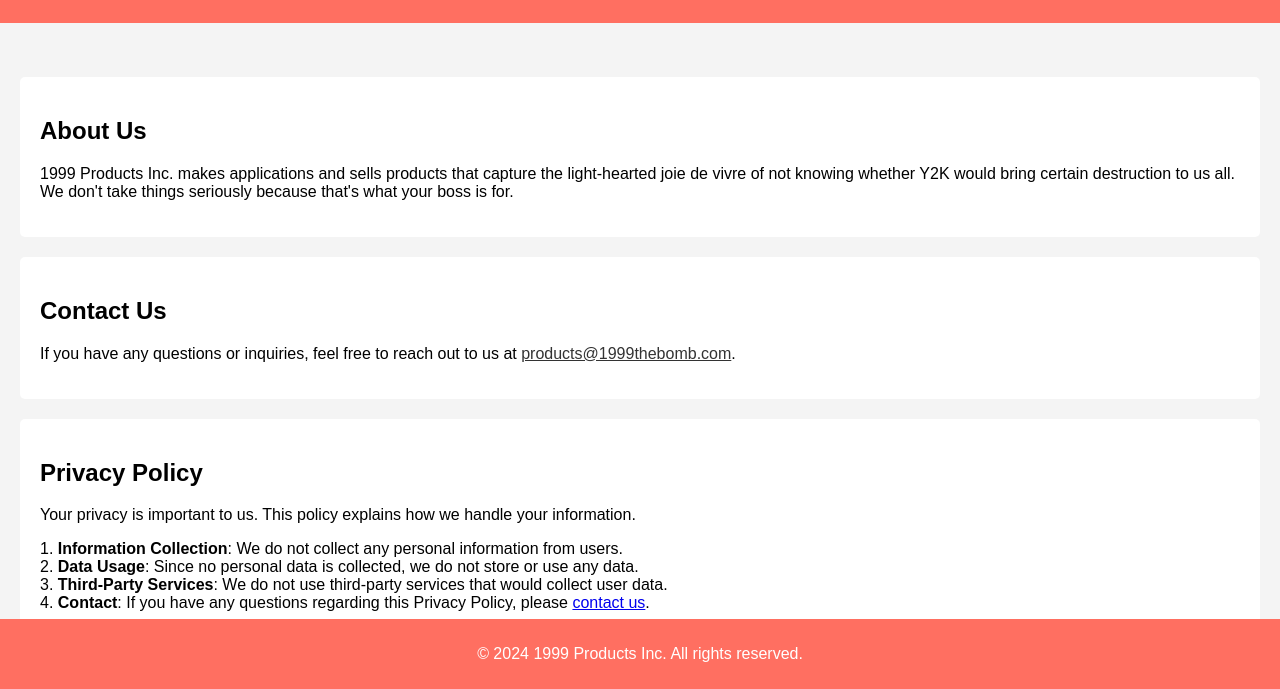
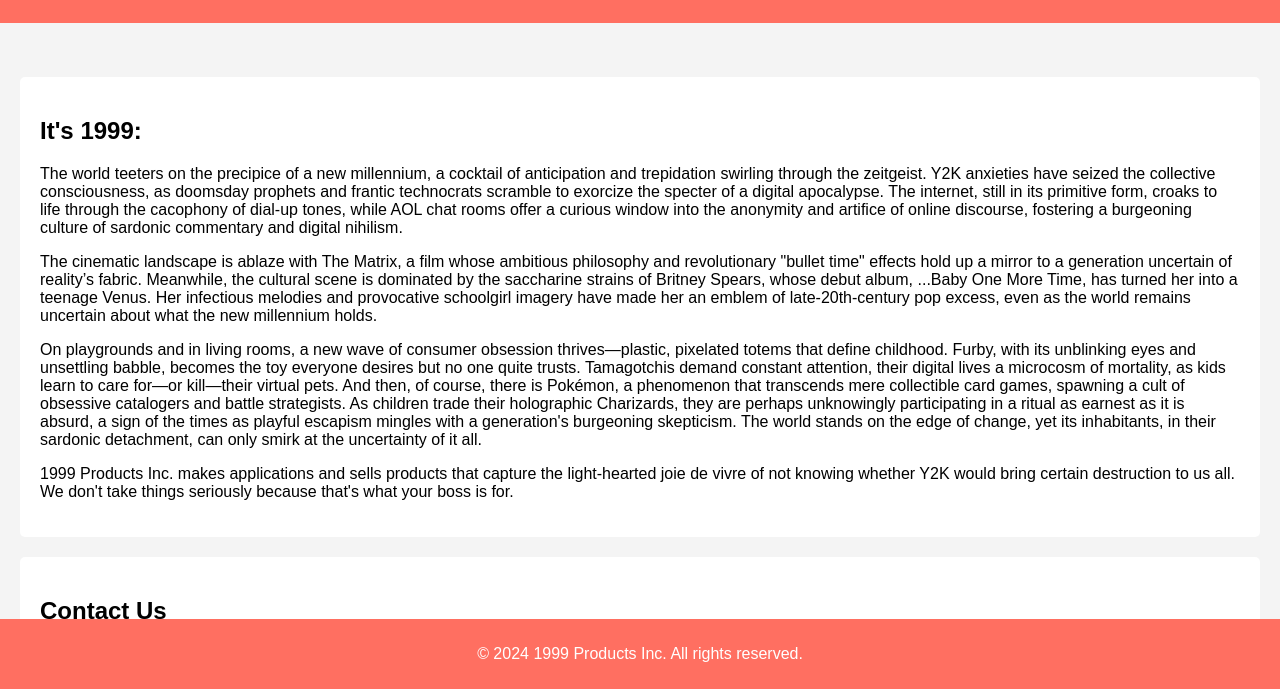
Before and after one commit to 1999products/1999products.github.io, a plain HTML site: page index.html in a window 1280 px wide. Shown: the part 111-800 px from the top of the page. Drawn offline with Linux system fonts and the light colour scheme.

Commit message:
Update about us

```diff
--- a/index.html
+++ b/index.html
@@ -74,8 +74,18 @@
 
     <div class="container">
         <section id="about" class="about">
-            <h2>About Us</h2>
-            <p>1999 Products Inc. makes applications and sells products that capture the light-hearted joie de vivre of not knowing whether Y2K would bring certain destruction to us all. We don't take things seriously because that's what your boss is for.</p>
+            <h2>It's 1999:</h2>
+<p>
+The world teeters on the precipice of a new millennium, a cocktail of anticipation and trepidation swirling through the zeitgeist. Y2K anxieties have seized the collective consciousness, as doomsday prophets and frantic technocrats scramble to exorcize the specter of a digital apocalypse. The internet, still in its primitive form, croaks to life through the cacophony of dial-up tones, while AOL chat rooms offer a curious window into the anonymity and artifice of online discourse, fostering a burgeoning culture of sardonic commentary and digital nihilism.
+</p>
+<p>
+The cinematic landscape is ablaze with The Matrix, a film whose ambitious philosophy and revolutionary "bullet time" effects hold up a mirror to a generation uncertain of reality’s fabric. Meanwhile, the cultural scene is dominated by the saccharine strains of Britney Spears, whose debut album, ...Baby One More Time, has turned her into a teenage Venus. Her infectious melodies and provocative schoolgirl imagery have made her an emblem of late-20th-century pop excess, even as the world remains uncertain about what the new millennium holds.
+</p>
+<p>
+On playgrounds and in living rooms, a new wave of consumer obsession thrives—plastic, pixelated totems that define childhood. Furby, with its unblinking eyes and unsettling babble, becomes the toy everyone desires but no one quite trusts. Tamagotchis demand constant attention, their digital lives a microcosm of mortality, as kids learn to care for—or kill—their virtual pets. And then, of course, there is Pokémon, a phenomenon that transcends mere collectible card games, spawning a cult of obsessive catalogers and battle strategists. As children trade their holographic Charizards, they are perhaps unknowingly participating in a ritual as earnest as it is absurd, a sign of the times as playful escapism mingles with a generation's burgeoning skepticism. The world stands on the edge of change, yet its inhabitants, in their sardonic detachment, can only smirk at the uncertainty of it all.
+</p>
+
+<p>1999 Products Inc. makes applications and sells products that capture the light-hearted joie de vivre of not knowing whether Y2K would bring certain destruction to us all. We don't take things seriously because that's what your boss is for.</p>
         </section>
 
         <section id="contact" class="contact">
```
